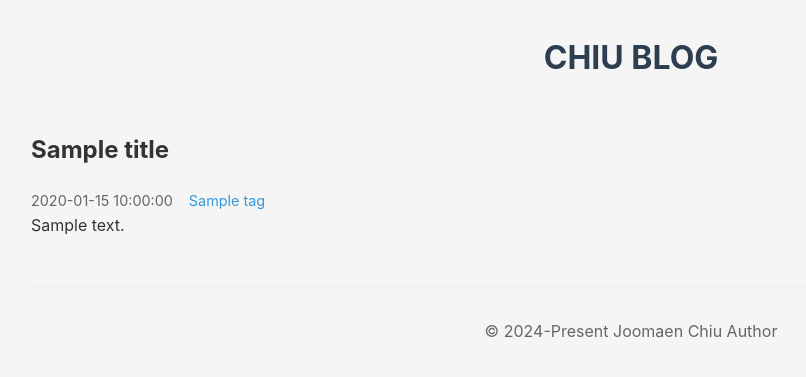
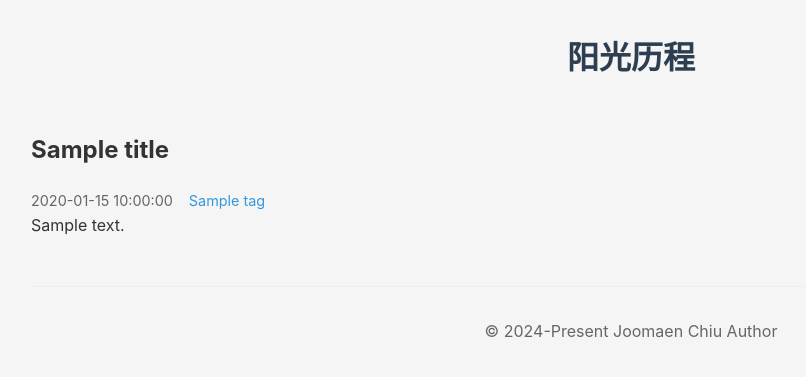
Before and after one commit to urkbio/urkbio.github.io, a Python web app: template templates/post.html in a window 1280 px wide. Shown: the top 377 px of the page, without its empty margins (9-815 px from the left). Run offline with Jinja, Linux system fonts and the light colour scheme; the template is opened without the code that fills it: most values are stand-ins (such as "Sample title", 1, 10 or a date in 2020); some libraries are stand-ins or nearby versions.

Commit message:
更新内容

```diff
--- a/templates/post.html
+++ b/templates/post.html
@@ -13,7 +13,7 @@
 <body>
     <div class="container">
         <header>
-            <h1><a href="/">CHIU BLOG</a></h1>
+            <h1><a href="/">阳光历程</a></h1>
         </header>
 
         <main class="post">
```
